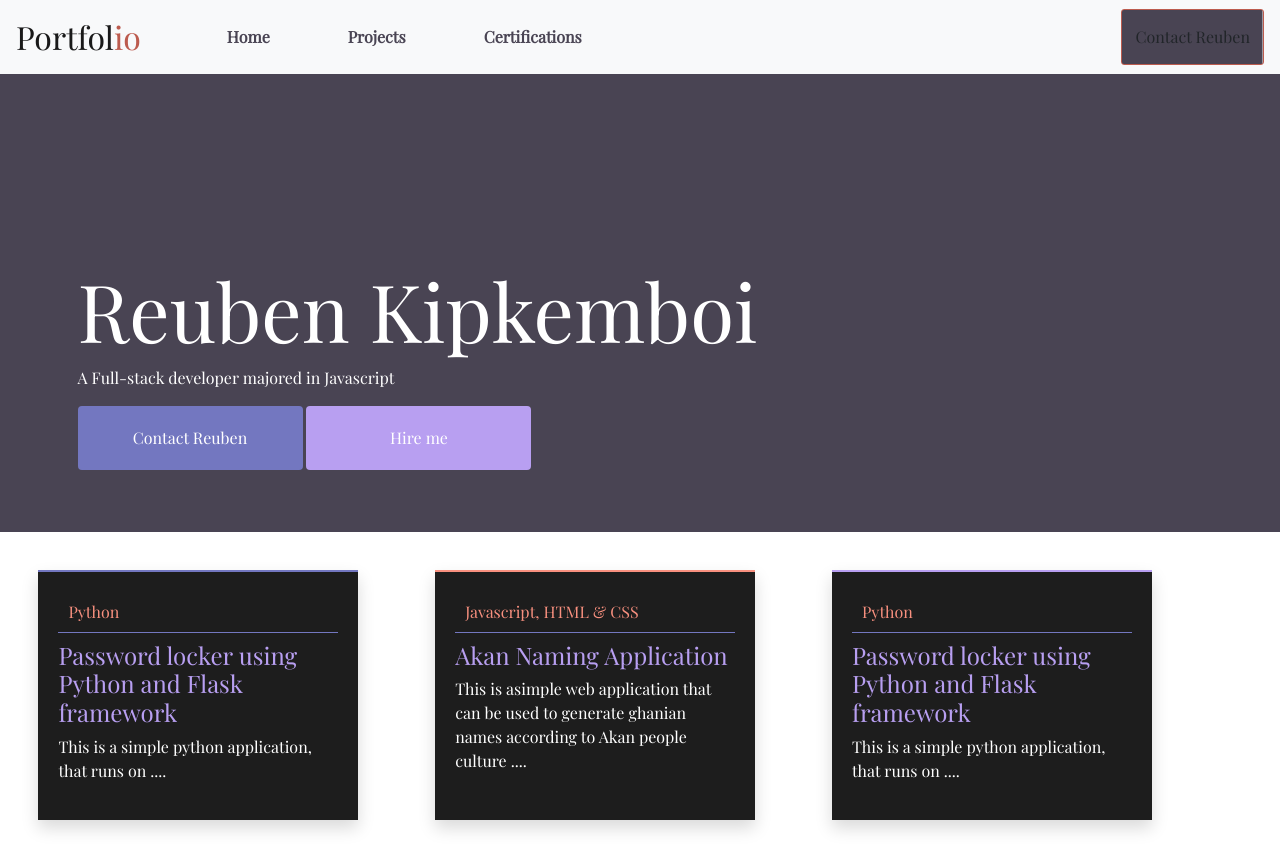
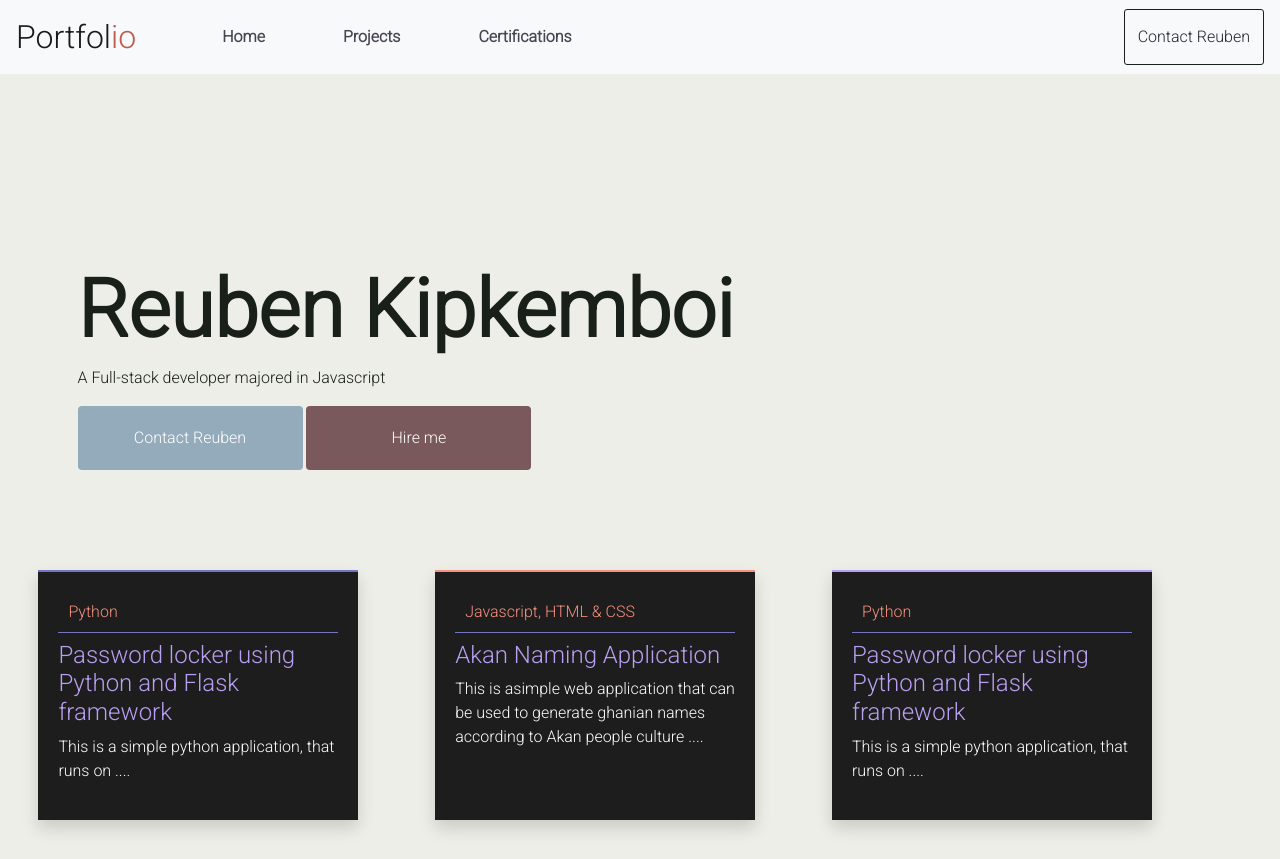
Before and after one commit to Reuben-Kipkemboi/Django-portfolio, a Django app: template portapp/templates/index.html in a window 1280 px wide. Run offline with Django 4.2, Linux system fonts and the light colour scheme; the template is opened without the code that fills it, so the values that code supplies are empty; parts of the project's set-up code (start-up, migrations or seed data) failed here and were passed over; some libraries are stand-ins or nearby versions.

Commit message:
st:button-styling - optimizes button-styling

```diff
--- a/portapp/static/css/style.css
+++ b/portapp/static/css/style.css
@@ -1,12 +1,16 @@
-@import url('https://fonts.googleapis.com/css2?family=Playfair+Display&display=swap');
+/* @import url('https://fonts.googleapis.com/css2?family=Playfair+Display&display=swap'); */
+/* @import url('https://fonts.googleapis.com/css2?family=Open+Sans:wght@300&display=swap'); */
+@import url('https://fonts.googleapis.com/css2?family=Open+Sans:wght@300&family=Roboto:wght@300&display=swap');
 *{
-    font-family: 'Playfair Display', serif;
+    /* font-family: 'Playfair Display', serif; */
+    /* font-family: 'Open Sans', sans-serif; */
+    font-family: 'Roboto', sans-serif;
 }
 #row{
     /* background-color: #7377C0; */
     /* background-image: url('{{ STATIC_URL }}images/bg.png%'); */
     /* background-image:url("images/bg1.jpg"); */
-    background-color: #494453;
+    background-color: #EDEEE7;
     object-fit: cover;
     background-repeat: no-repeat;
     /* background:linear-gradient( rgba(0, 0, 0, 0.5) 100%, rgba(0, 0, 0, 0.5)100%),url("images/bg1.jpg"); */
@@ -18,10 +22,12 @@
 .header{
     margin-top: 10%;
     padding: 5%;
-    color: #ffffff;
+    color: #191F19;
+
 }
 .header #h1{
     font-size: 10vh;
+    font-weight: bold;
 }
 #one{
     /* background-color: #7377C0; */
@@ -32,7 +38,7 @@
     border: none;
     border-radius: 4px;
     height: 8vh;
-    background: linear-gradient(to left, #7377C0 50%, #050A30 50%) right;
+    background: linear-gradient(to left, #94ABBc 50%, #191F19 50%) right;
     background-size: 200%;
     transition: .4s ease-out;
 }
@@ -41,7 +47,6 @@
     background-position: left;
 }
 #two{
-    /* background-color: #B89FF1; */
     height: 7vh;
     color: #ffffff;
     text-align: center;
@@ -50,7 +55,7 @@
     border: none;
     border-radius: 4px;
     height: 8vh;
-    background: linear-gradient(to left, #B89FF1 50%, #ffffff 50%) right;
+    background: linear-gradient(to left, #79595C 50%, #ffffff 50%) right;
     background-size: 200%;
     transition: .4s ease-out;
 }
@@ -63,11 +68,12 @@
     outline: none;
 }
 #contact{
-    border: 1px solid #BC5B4E;
-    background: linear-gradient(to left, #494453 50%, #ffffff 50%) right;
+    border: 1px solid #191F19;
+    background: linear-gradient(to right, 50%, #191F19 50%) right;
     background-size: 200%;
     transition: .4s ease-out;
     border-radius: 3px;
+    color: #ffffff;
 }
 #contact:hover{
     color: #ffffff;
--- a/portapp/templates/index.html
+++ b/portapp/templates/index.html
@@ -18,7 +18,7 @@
         <!-- <img src="{% static 'css/images/bg.png'%}" alt="Icon" id="image"> -->
     </div>
 </div>
-<div class="row row-cols-1 row-cols-md-4" >
+<div class="row row-cols-1 row-cols-md-4" style="background-color: #EDEEE7;" >
         <div class=" col project1 shadow" id="p1">
             <h6 class="python">Python</h6>
             <h4 class="par1">Password locker using Python and Flask framework</h4>
```
